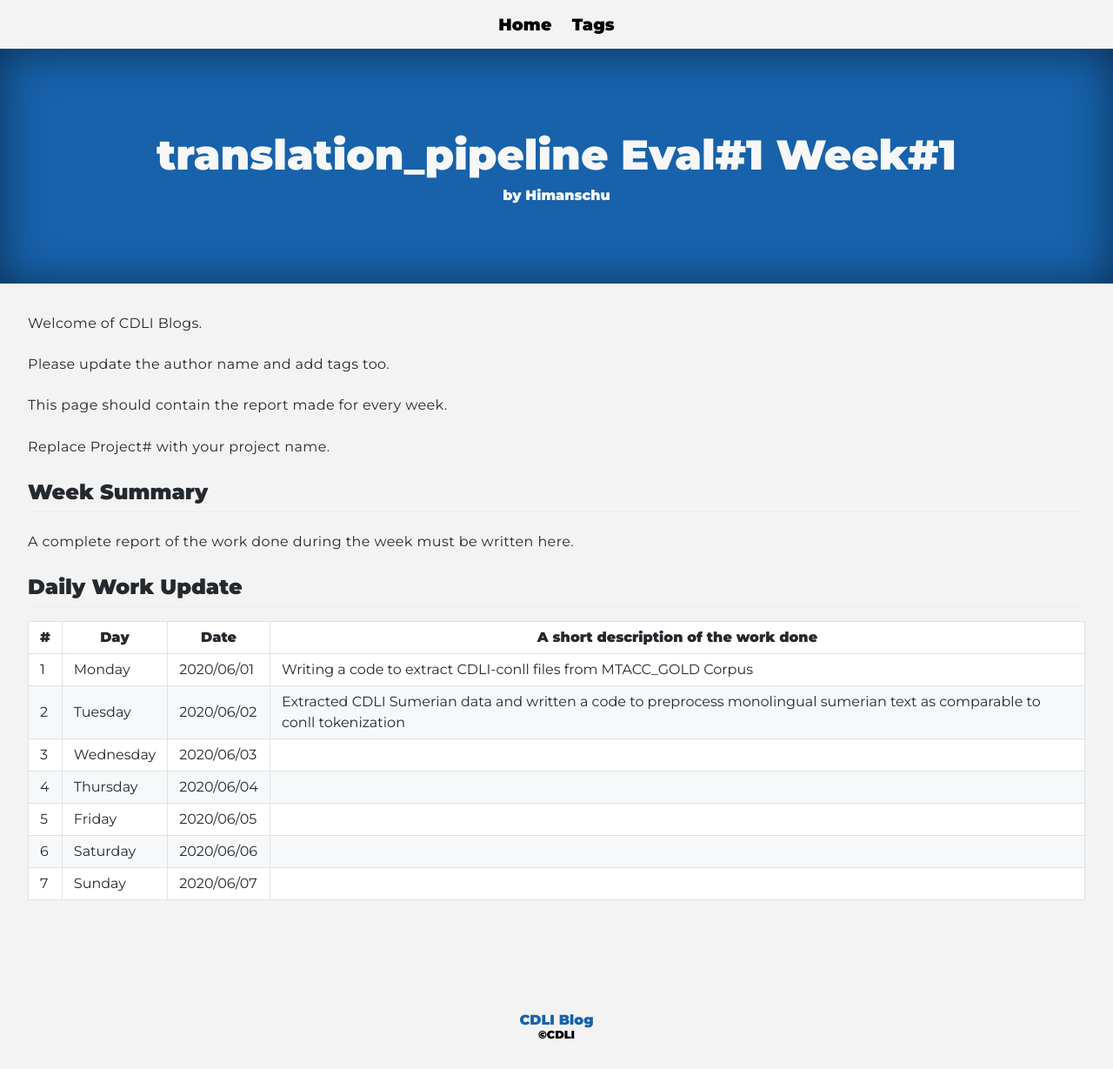
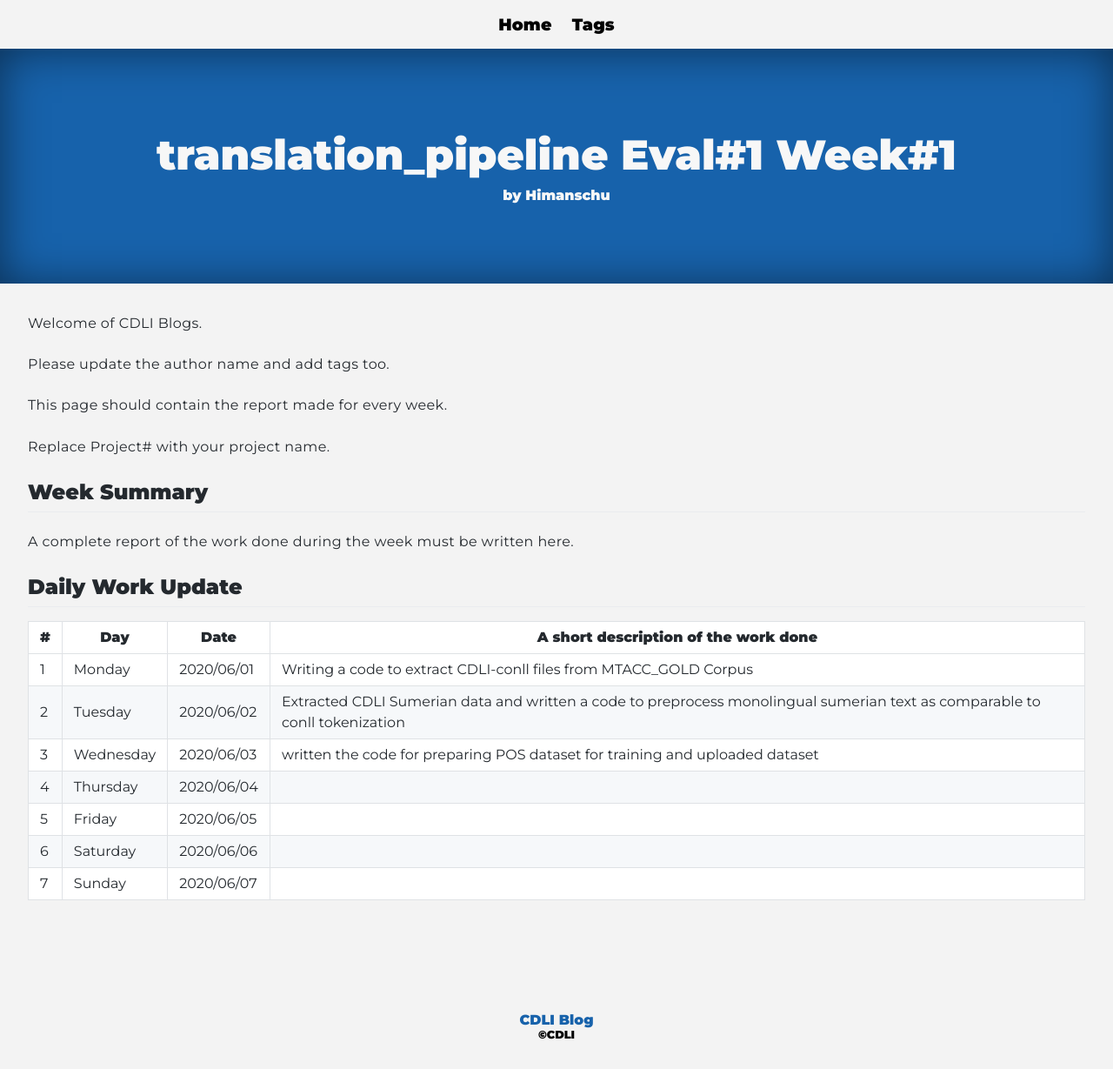
Before and after one commit to cdli-gh/blog, a Jekyll site: the page built from _blog/gsoc20/translation_pipeline/posts/01_week1.md, in a window 1280 px wide. Shown: the whole page at 87% size. Built offline with Jekyll 4.4.1, drawn with Linux system fonts in a browser that asks for light colours; Markdown is read by kramdown in place of the engine named in the settings.

Commit message:
Update 01_week1.md

```diff
--- a/_blog/gsoc20/translation_pipeline/posts/01_week1.md
+++ b/_blog/gsoc20/translation_pipeline/posts/01_week1.md
@@ -23,7 +23,7 @@ A complete report of the work done during the week must be written here.
 |---	|---	|---	|---	|
 |1   	| Monday 	|   2020/06/01	| Writing a code to extract CDLI-conll files from MTACC_GOLD Corpus|
 |2   	| Tuesday  	|   2020/06/02	|   Extracted CDLI Sumerian data and written a code to preprocess monolingual sumerian text as comparable to conll tokenization 	|
-|3   	| Wednesday  	|  2020/06/03 	|   	|
+|3   	| Wednesday  	|  2020/06/03 	|   written the code for preparing POS dataset for training and uploaded dataset	|
 |4   	| Thursday  	|   2020/06/04	|   	|
 |5   	| Friday  	|   2020/06/05	|   	|
 |6   	| Saturday  	|   2020/06/06	|   	|
```
